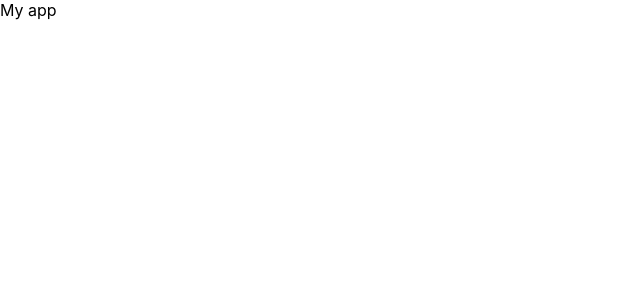
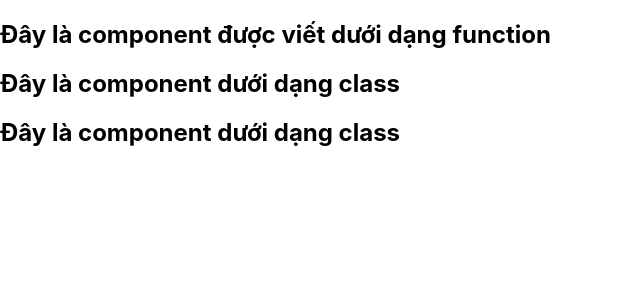
Before and after one commit to huynhduluong/react_app, a React (Create React App) app: page / in a window 1280 px wide. Shown: the top 300 px of the page, without its empty margins (0-640 px from the left). Built offline with nearby package versions, Linux system fonts and the light colour scheme.

Commit message:
finish component

```diff
--- a/src/App.js
+++ b/src/App.js
@@ -1,10 +1,15 @@
 import React from 'react';
-import logo from './logo.svg';
 import './App.css';
+import StateLessComponent from './components/StateLessComponent';
+import StateFull, { StateFullComponent } from './components/StateFullComponent';
 
 function App() {
   return (
-    <div>My app</div>
+    <div>
+      <StateLessComponent />
+      <StateFullComponent />
+      <StateFull />
+    </div>
   );
 }
 
--- /dev/null
+++ b/src/components/StateFullComponent.js
@@ -0,0 +1,14 @@
+import React, {Component} from 'react';
+
+
+export class StateFullComponent extends Component {
+    render() {
+        return (
+            <div>
+                <h2>Đây là component dưới dạng class</h2>
+            </div>
+        );
+    }
+}
+
+export default StateFullComponent;
--- /dev/null
+++ b/src/components/StateLessComponent.js
@@ -0,0 +1,10 @@
+import React from 'react';
+function StateLessComponent() {
+        return (
+            <div>
+                <h2>Đây là component được viết dưới dạng function</h2>
+            </div>
+        );
+}
+
+export default StateLessComponent;
```
